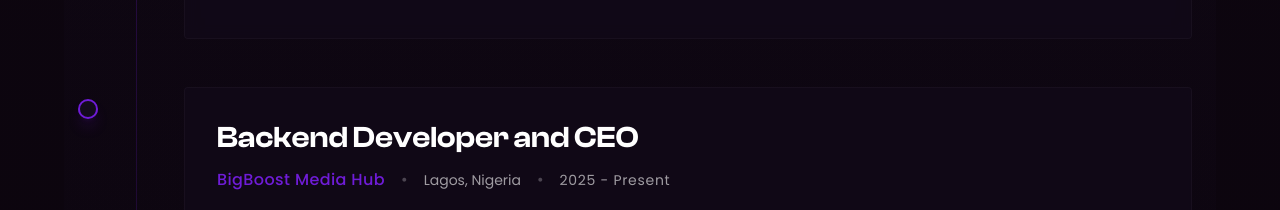
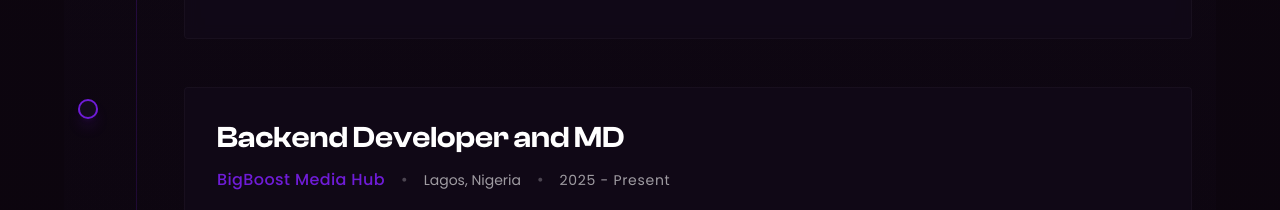
Before and after one commit to vobzzartt/myportfolio, a Next.js app: page / in a window 1280 px wide. Shown: the part 4460-4670 px from the top of the page. Built offline with nearby package versions, Linux system fonts and the light colour scheme.

Commit message:
Update experience.tsx

```diff
--- a/src/components/experience.tsx
+++ b/src/components/experience.tsx
@@ -55,7 +55,7 @@ const Experience = () => {
                 ]
               },
               {
-                title: "Backend Developer and CEO",
+                title: "Backend Developer and MD",
                 company: "BigBoost Media Hub",
                 location: "Lagos, Nigeria",
                 period: "2025 - Present",
```
